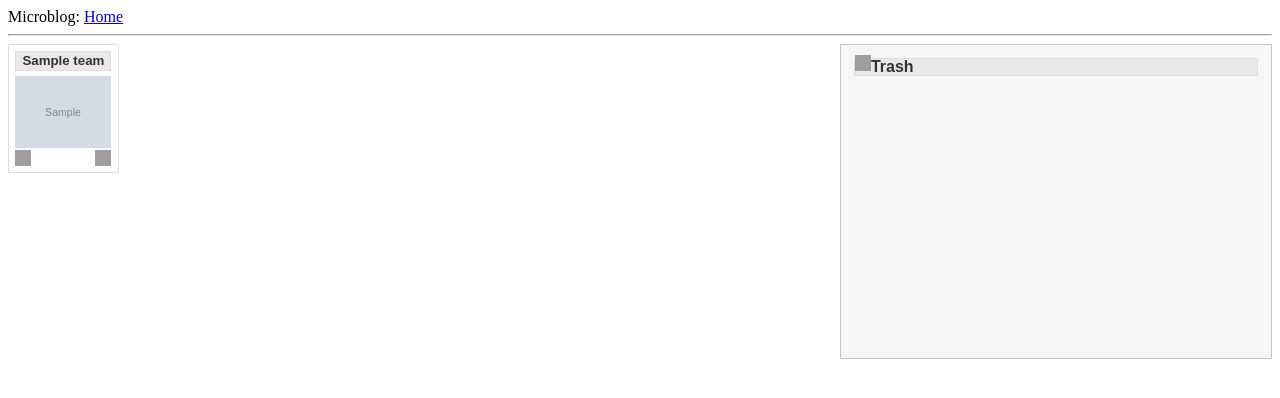
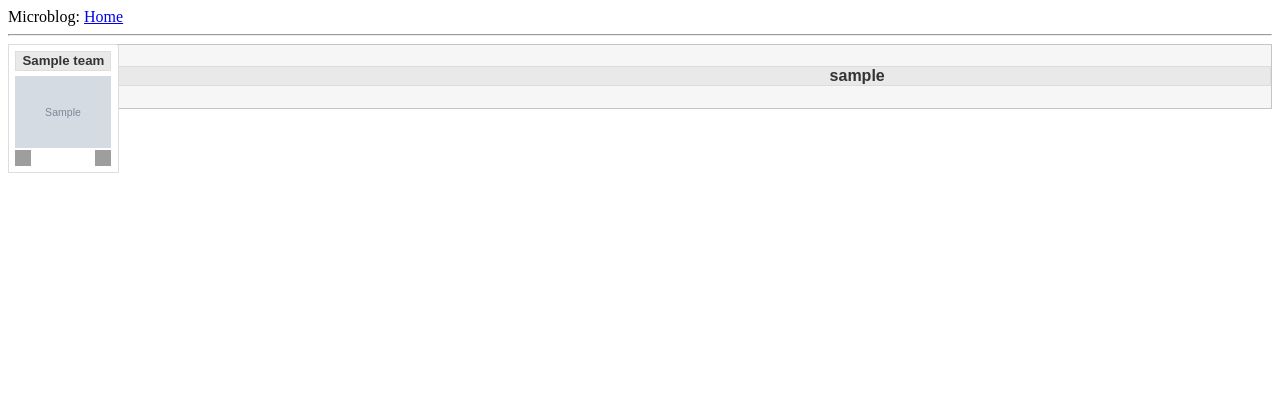
Before and after one commit to gabesolomon10/nba-wins, a Flask app: page /create_squad in a window 1280 px wide. Shown: the top 398 px of the page. Run offline with Flask 3, Linux system fonts and the light colour scheme; tables that the repository leaves empty hold one stand-in row (values such as "Sample post"); grey boxes marked "Sample" are stand-in pictures; grey boxes are pictures that could not be loaded.

Commit message:
further additions

```diff
--- a/app/templates/create_squad.html
+++ b/app/templates/create_squad.html
@@ -39,15 +39,16 @@
       cursor: "move"
     });
 
-    // Let the trash be droppable, accepting the gallery items
-    $trash.droppable({
+    $(".trash").each(function() {
+        $(this).droppable({
             accept: "#gallery > li",
             classes: {
                 "ui-droppable-active": "ui-state-highlight"
             },
-      drop: function( event, ui ) {
-        deleteImage( ui.draggable );
+            drop: function(event, ui) {
+                deleteImage(ui.draggable, $(this));
             }
+        });
     });
 
     // Let the gallery be droppable as well, accepting items from the trash
@@ -142,19 +143,20 @@
 
 <ul id="gallery" class="gallery ui-helper-reset ui-helper-clearfix">
     {% for team in teams %}
-    {% if team.id == 1 %}
     <li class="ui-widget-content ui-corner-tr">
         <h5 class="ui-widget-header">{{ team.name }}</h5>
-        <img src="{{ team.logo_link }}" alt="The peaks of High Tatras" width="96" height="72">
+        <img src="{{ team.logo_link }}" alt="{{ team.id }}" width="96" height="72">
         <a href="{{ team.logo_link }}" title="View larger image" class="ui-icon ui-icon-zoomin">View larger</a>
         <a href="link/to/trash/script/when/we/have/js/off" title="Delete this image" class="ui-icon ui-icon-trash">Delete image</a>
     </li>
-    {% endif %}
+    {% endfor %}
 </ul>
+{% for user in users %}
+<div id="trash-{{ user.id }}" class="trash ui-widget-content ui-state-default">
+  <h4 class="ui-widget-header">{{ user.username }}</h4>
+  <!-- Additional content -->
+</div>
 {% endfor %}
-<div id="trash" class="ui-widget-content ui-state-default">
-  <h4 class="ui-widget-header"><span class="ui-icon ui-icon-trash">Trash</span> Trash</h4>
-</div>
 
 </div>
 
```
Lines whose indentation alone changed are shown as unchanged.
